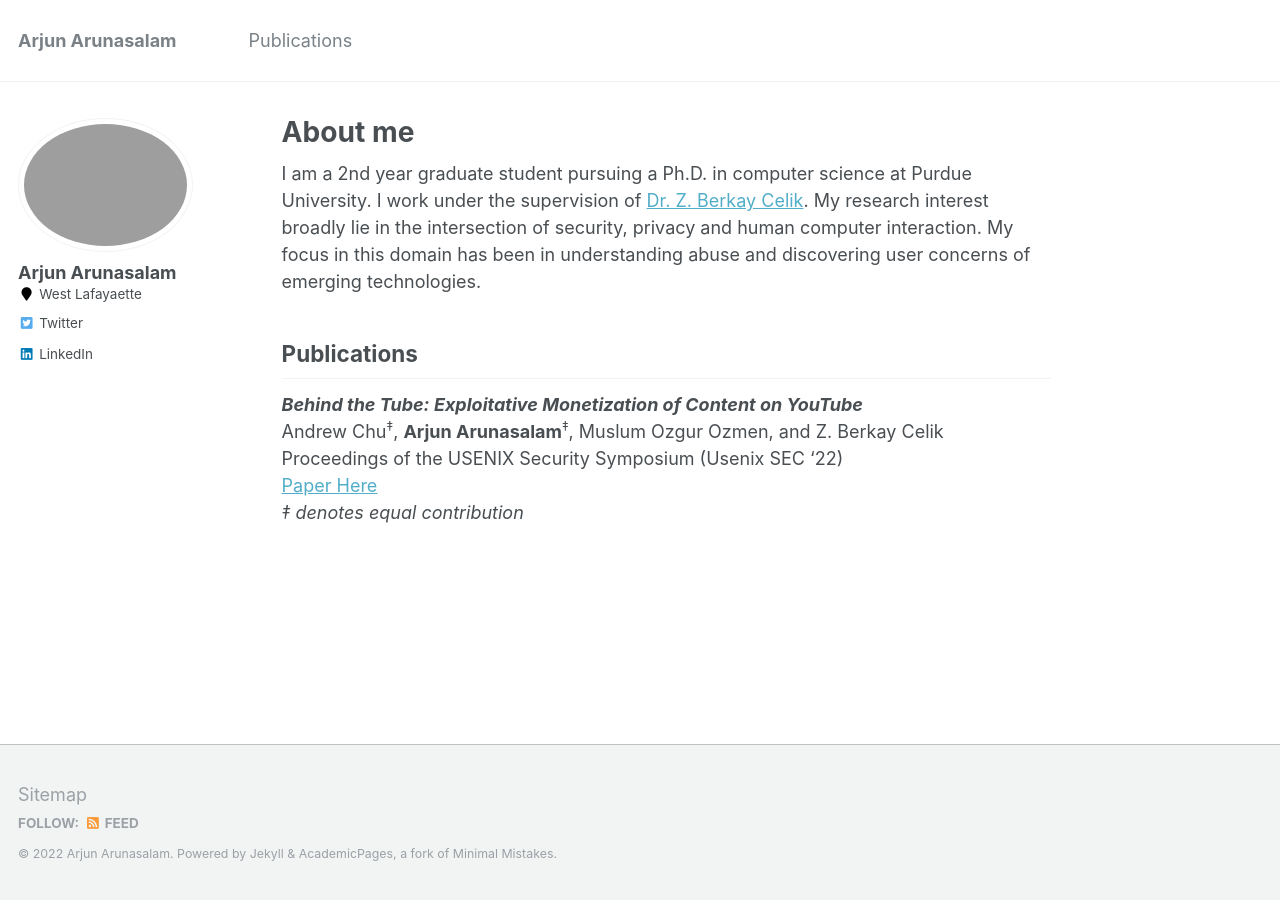
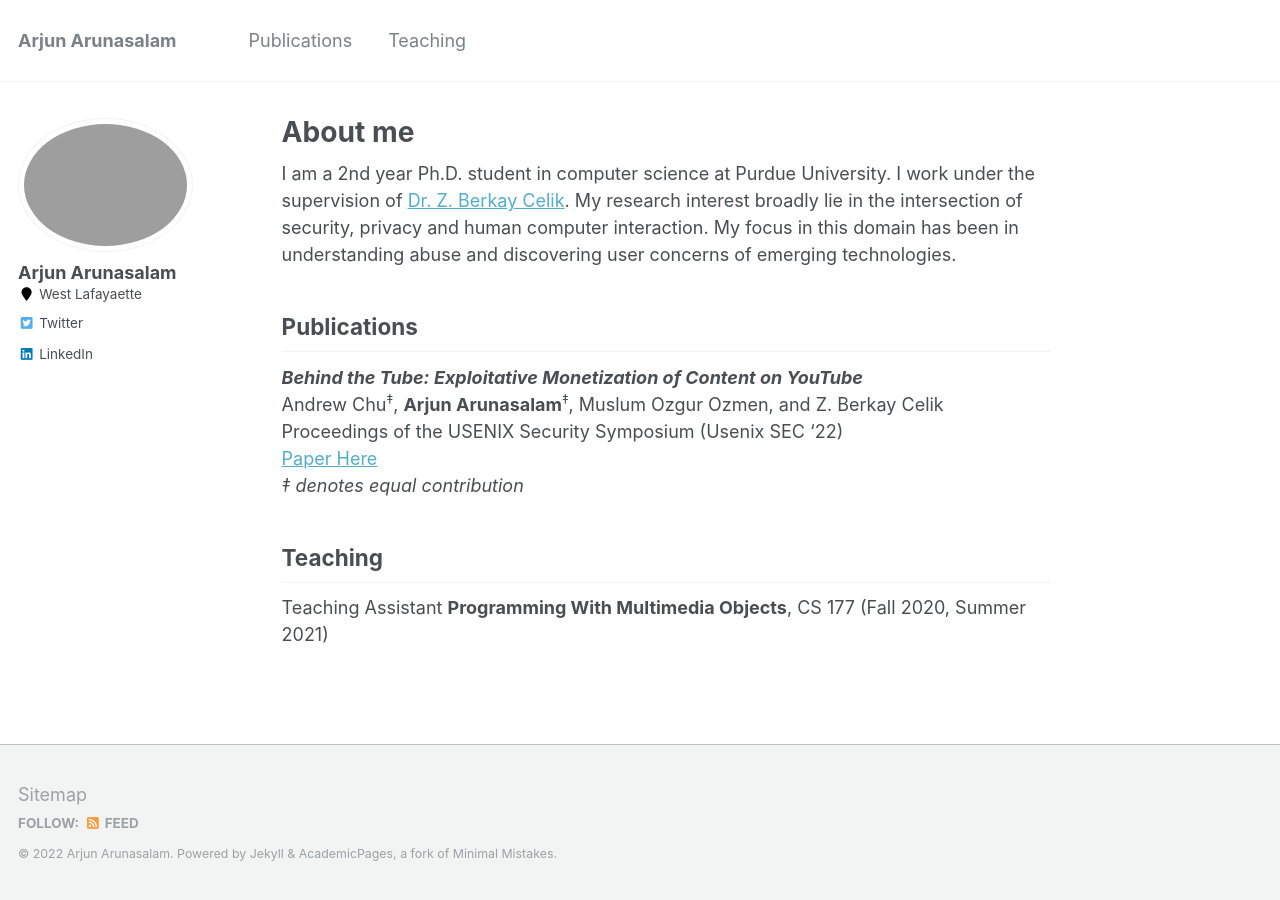
Before and after one commit to arjunarunasalam/arjunarunasalam.github.io, a Jekyll site: the page built from _pages/about.md, in a window 1280 px wide. Built offline with Jekyll 4.4.1, drawn with Linux system fonts in a browser that asks for light colours.

Commit message:
add teaching

```diff
--- a/_data/navigation.yml
+++ b/_data/navigation.yml
@@ -6,8 +6,8 @@ main:
   # - title: "Talks"
   #   url: /talks/
 
-  # - title: "Teaching"
-  #   url: /teaching/
+  - title: "Teaching"
+    url: /#teaching/
 
   # - title: "Portfolio"
   #   url: /portfolio/
--- a/_pages/about.md
+++ b/_pages/about.md
@@ -9,7 +9,7 @@ redirect_from:
 ---
 
 
-I am a 2nd year graduate student pursuing a Ph.D. in computer science at Purdue University. I work under the supervision of [Dr. Z. Berkay Celik](https://beerkay.github.io/). My research interest broadly lie in the intersection of security, privacy and human computer interaction. My focus in this domain has been in understanding abuse and discovering user concerns of emerging technologies.
+I am a 2nd year Ph.D. student in computer science at Purdue University. I work under the supervision of [Dr. Z. Berkay Celik](https://beerkay.github.io/). My research interest broadly lie in the intersection of security, privacy and human computer interaction. My focus in this domain has been in understanding abuse and discovering user concerns of emerging technologies.
 
 
 Publications
@@ -19,6 +19,11 @@ Andrew Chu<sup>‡</sup>,  **Arjun Arunasalam**<sup>‡</sup>, Muslum Ozgur Ozme
 Proceedings of the USENIX Security Symposium (Usenix SEC '22)<br>
 [Paper Here](https://www.usenix.org/conference/usenixsecurity22/presentation/chu)<br>
 *‡ denotes equal contribution*
+
+
+Teaching
+--------
+Teaching Assistant **Programming With Multimedia Objects**, CS 177 (Fall 2020, Summer 2021)  <br>
 
 <!--
 This is the front page of a website that is powered by the [academicpages template](https://github.com/academicpages/academicpages.github.io) and hosted on GitHub pages. [GitHub pages](https://pages.github.com) is a free service in which websites are built and hosted from code and data stored in a GitHub repository, automatically updating when a new commit is made to the respository. This template was forked from the [Minimal Mistakes Jekyll Theme](https://mmistakes.github.io/minimal-mistakes/) created by Michael Rose, and then extended to support the kinds of content that academics have: publications, talks, teaching, a portfolio, blog posts, and a dynamically-generated CV. You can fork [this repository](https://github.com/academicpages/academicpages.github.io) right now, modify the configuration and markdown files, add your own PDFs and other content, and have your own site for free, with no ads! An older version of this template powers my own personal website at [stuartgeiger.com](http://stuartgeiger.com), which uses [this Github repository](https://github.com/staeiou/staeiou.github.io).
```
